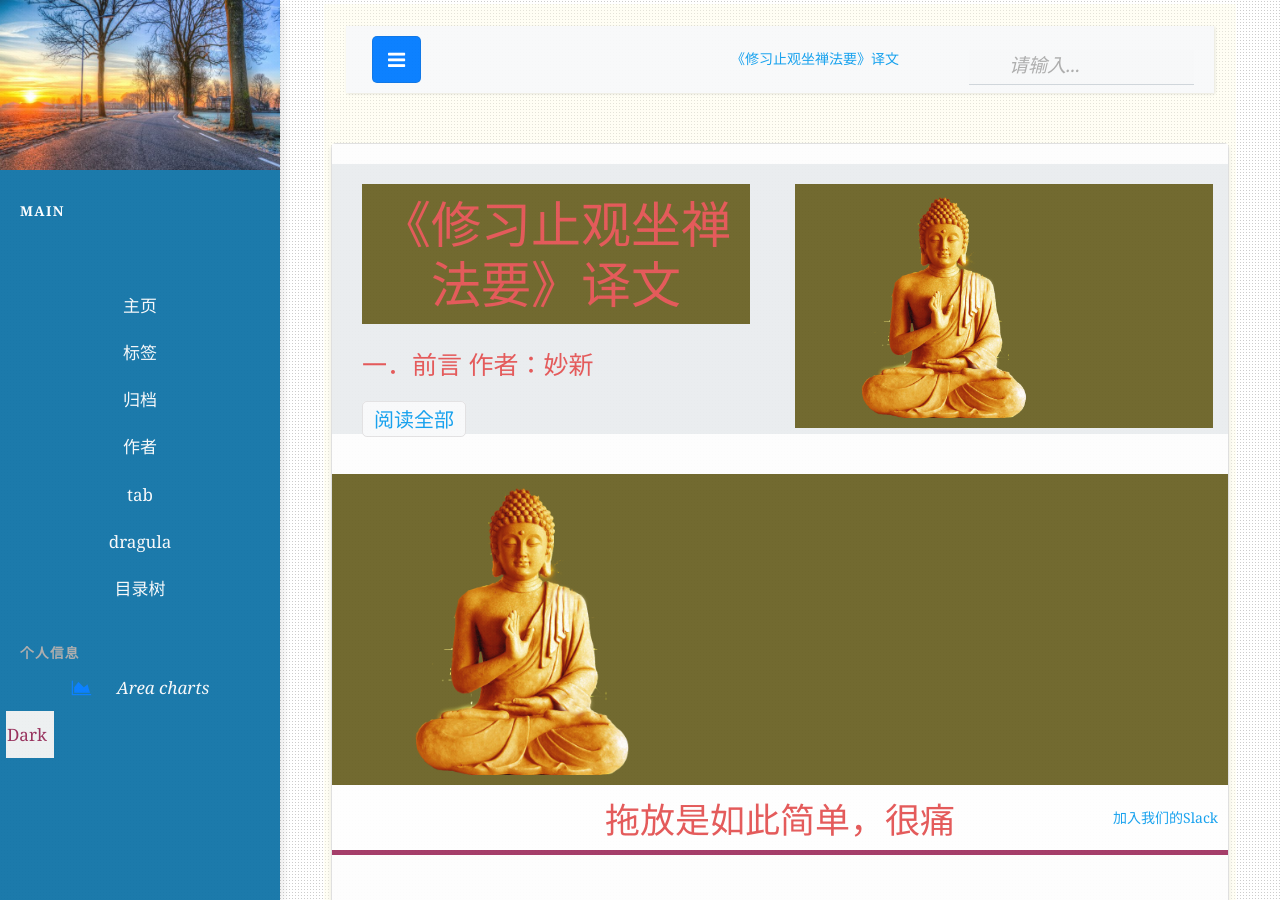
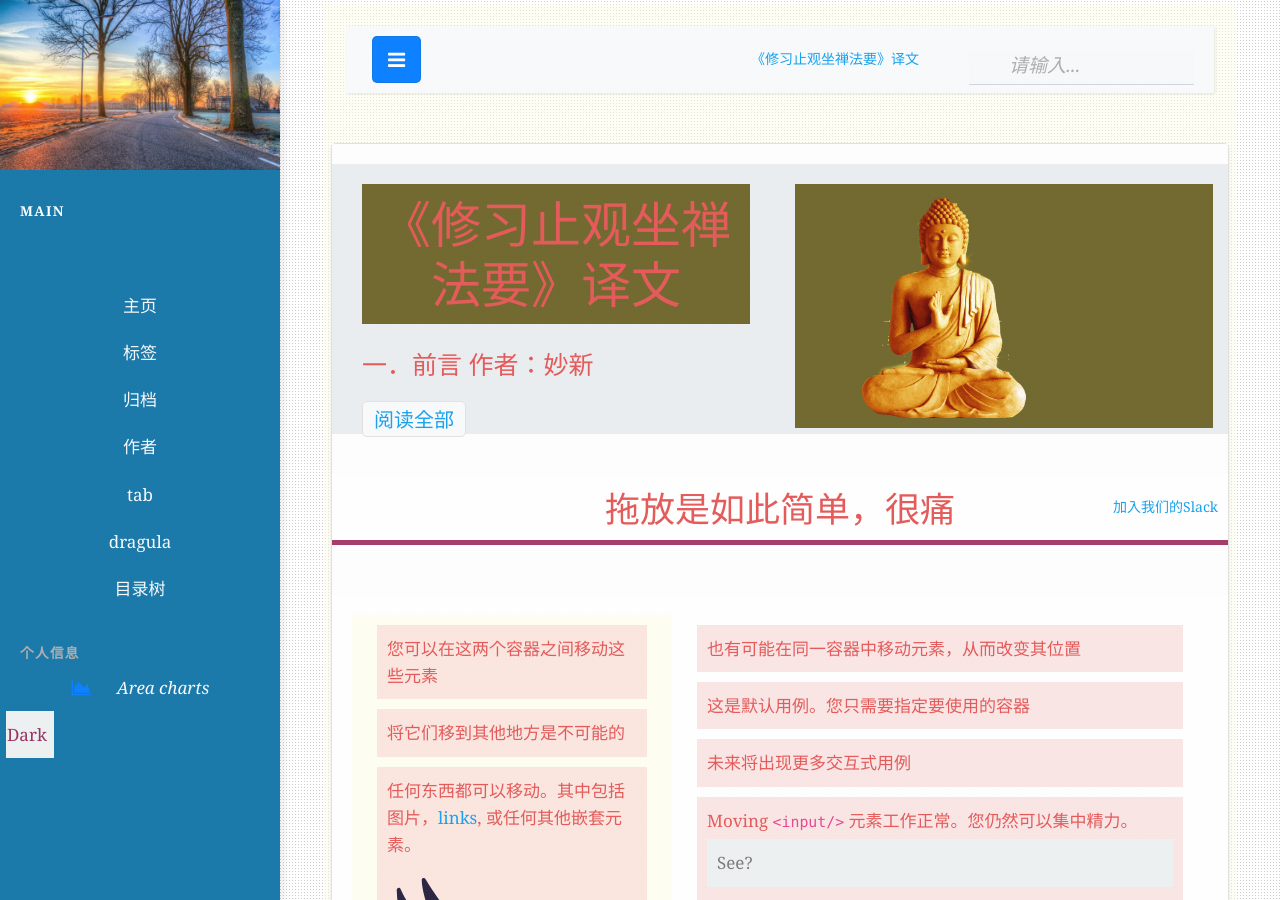
Before and after one commit to nengwuzhi/nengwuzhi.github.ioce, a Jekyll site: the page built from pages/dragula.html, in a window 1280 px wide and 900 px high. Built offline with Jekyll 4.4.1, drawn with Linux system fonts in a browser that asks for light colours; nearby versions of some CDN libraries.

Commit message:
Update dragula.html

```diff
--- a/pages/dragula.html
+++ b/pages/dragula.html
@@ -34,11 +34,6 @@ type: page
 {% endif %}
 {% endfor %}
 
-     {% for post in site.posts %}
-{% if post.tags contains "止观main" %}
-  <h1><a href="{{site.baseurl}}{{post.url}}"><img src='{{ post.featimg }}' width="516" height="214" onerror='this.src="resources/logo.png"' alt='dragula'/></a></h1>
- {% endif %}
-{% endfor %}
 
 <h3 class="tagline"><span class="tagline-text">拖放是如此简单，很痛</span><a class="slack-join" href="https://dragula-slackin.herokuapp.com/" target="_blank">加入我们的Slack</a></h3>
 
```
